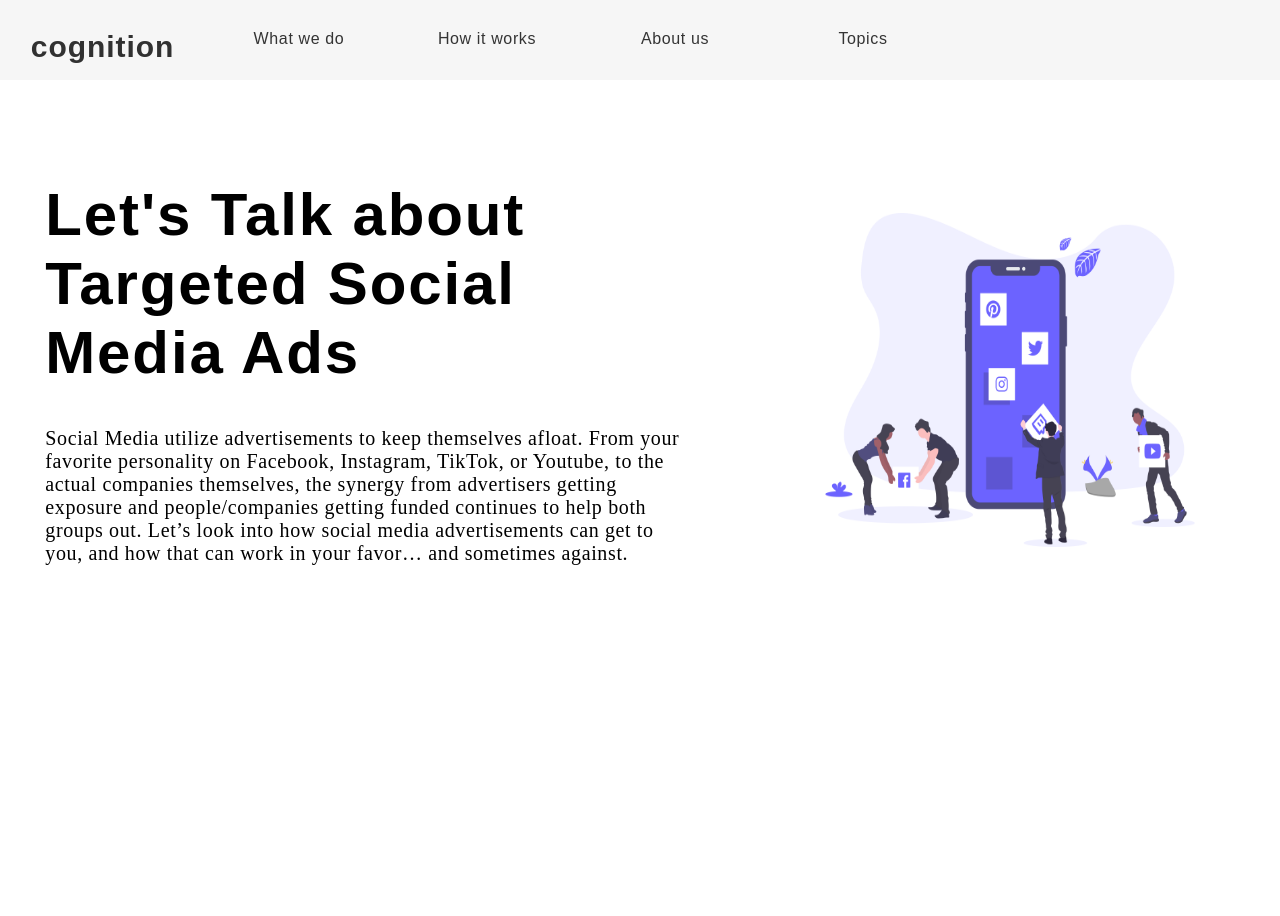
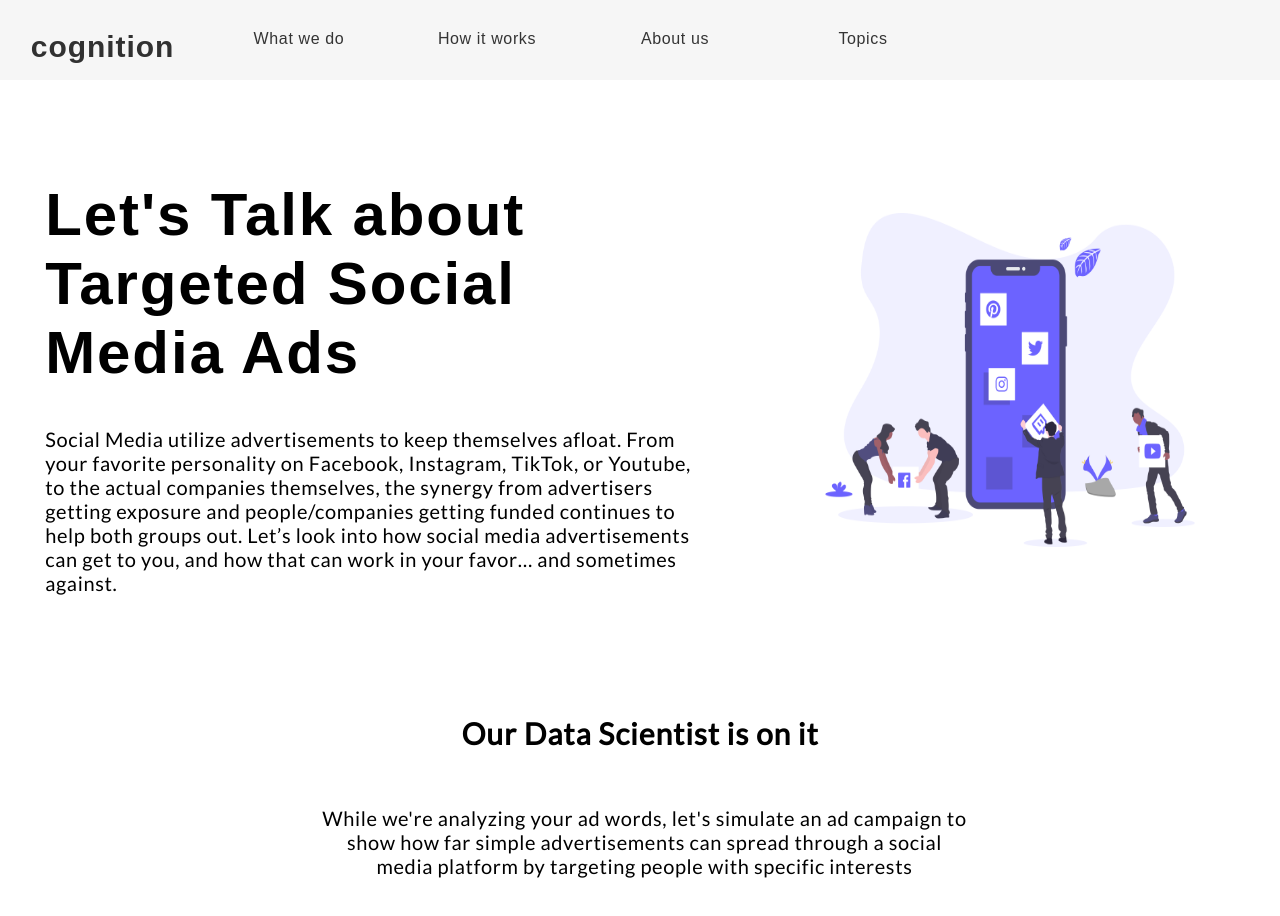
Before and after one commit to kiranpradhan01/j-sdk, a React (Create React App) app: page / in a window 1280 px wide. Shown: the top 916 px of the page. Before the commit the page ends 800 px from the top, so only its background shows below. Built offline with nearby package versions, Linux system fonts and the light colour scheme.

Commit message:
SM data scientist

```diff
--- a/src/Containers/SMLessonPage/SMLessonPage.js
+++ b/src/Containers/SMLessonPage/SMLessonPage.js
@@ -16,7 +16,7 @@ class SMLessonPage extends React.Component {
           <div id="SMLessonPage_introduction">
             <div id="SMLessonPage_introduction_Text">
                 <header> Let's Talk about Targeted Social Media Ads </header>
-                <p> Social Media utilize advertisements to keep themselves afloat. From your favorite personality on
+                <p> Social Media utilize advertisements to keep themselves afloat. From your favorite     personality on
                     Facebook, Instagram, TikTok, or Youtube, to the actual companies themselves, the synergy from
                     advertisers getting exposure and people/companies getting funded continues to help both groups out.
                     Let’s look into how social media advertisements can get to you, and how that can work in your
@@ -27,6 +27,15 @@ class SMLessonPage extends React.Component {
             </div>
           </div>
 
+          <div id="SMLessonPage_datascientist">
+            <header>
+              <p class="title"> Our Data Scientist is on it </p>
+            </header>
+            <span class="dot1"></span>
+            <span class="dot2"></span>
+            <span class="dot3"></span>
+            <p>While we're analyzing your ad words, let's simulate an ad campaign to show how far simple advertisements can spread through a social media platform by targeting people with specific interests</p>
+          </div>
 
         </div>
     )}
--- a/src/Containers/SMLessonPage/Styles/SMLessonPage.css
+++ b/src/Containers/SMLessonPage/Styles/SMLessonPage.css
@@ -9,7 +9,6 @@
 #SMLessonPage_introduction{
     padding-top: 100px;
 }
-
 
 #SMLessonPage_introduction_Text header {
     width: 552px;
@@ -25,10 +24,10 @@
     color: var(--dark);
 }
 
-#SMLessonPage_introduction_Text p {
+#SMLessonPage_introduction_Text p, #SMLessonPage_datascientist p {
     width: 649px;
     height: 238px;
-    font-family: AvenirNext;
+    font-family: 'Lato';
     font-size: 20px;
     font-weight: 500;
     font-stretch: normal;
@@ -38,9 +37,49 @@
     color: var(--dark);
 }
 
-
-
 .socialMediaDashboardImage {
     width: 450px;
     height: 400px;
 }
+
+#SMLessonPage_datascientist {
+    margin: auto;
+    width: 50%;
+}
+
+#SMLessonPage_datascientist header {
+    display: flex;
+    justify-content: center;
+    text-align: center;
+}
+
+#SMLessonPage_datascientist header p {
+    width: 391px;
+    height: 41px;
+    font-family: 'Lato';
+    font-size: 30px;
+    font-weight: bold;
+    font-stretch: normal;
+    font-style: normal;
+    line-height: normal;
+    letter-spacing: 0.94px;
+    color: var(--dark);
+}
+
+#SMLessonPage_datascientist p {
+    text-align: center;
+}
+
+.dot1 {
+    width: 197px;
+    height: 197px;
+    opacity: 0.4;
+    background-color: rgba(17, 132, 255, 0.3);
+}
+
+.dot2, .dot3 {
+    width: 287px;
+    height: 287px;
+    opacity: 0.4;
+    background-color: rgba(17, 132, 255, 0.3);
+}
```
Also changed, not shown: 1 other file (tests, documents, lock files or other folders).
